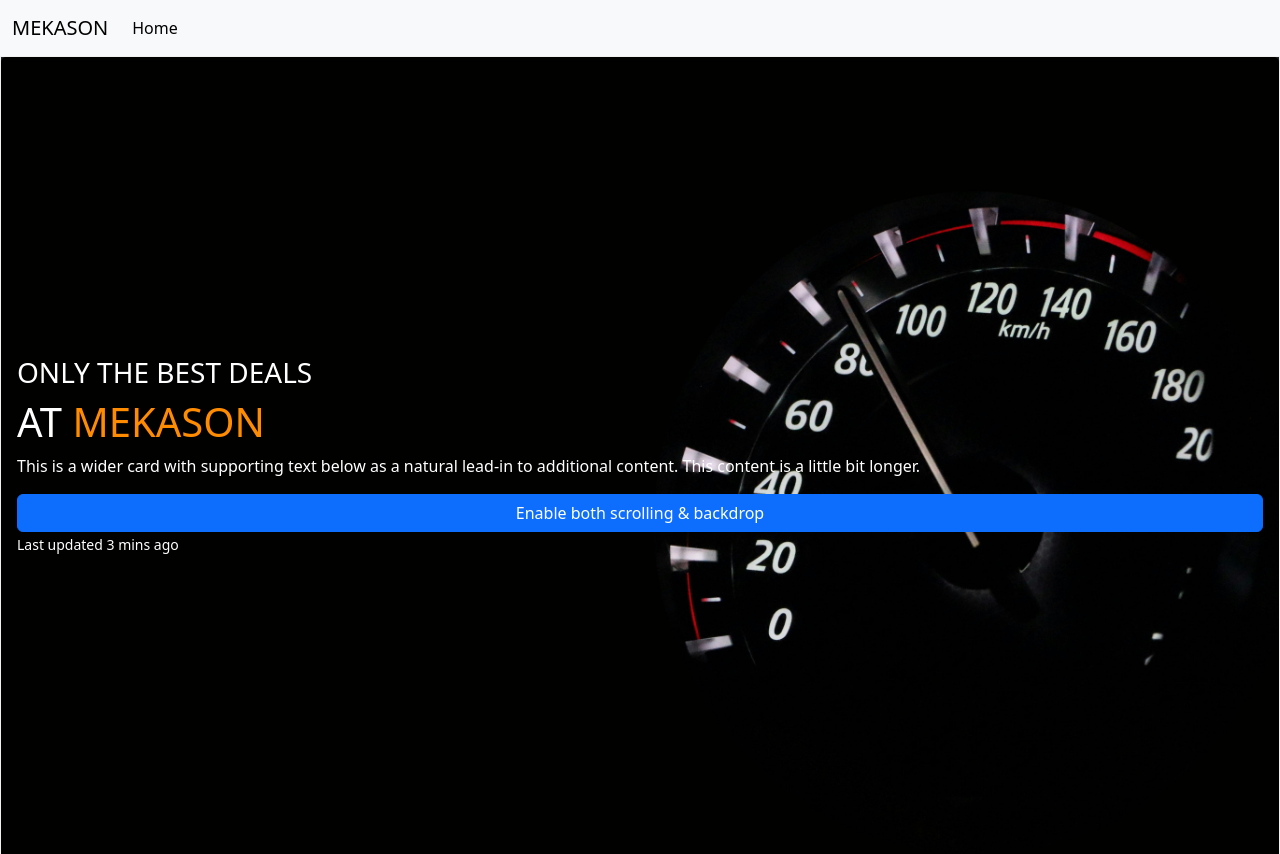
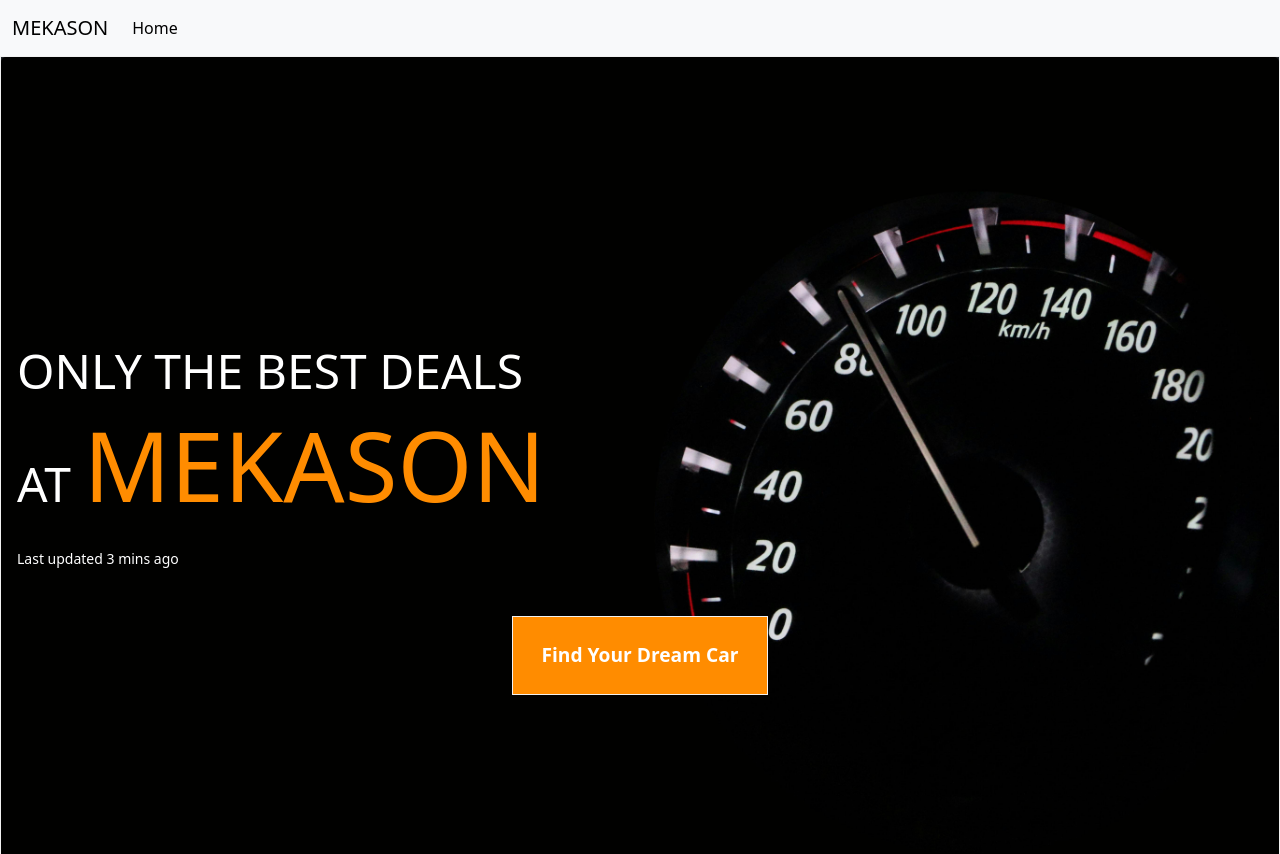
Before and after one commit to awolcat/cars_listing_site, a Django app: page / in a window 1280 px wide. Shown: the top 854 px of the page. Run offline with Django 4.2, Linux system fonts and the light colour scheme; data comes from the database, SQL or seed files in the repository; both versions use the stored data as it was after the commit; some libraries are stand-ins or nearby versions.

```diff
--- a/Mekason/listing_site/templates/base.html
+++ b/Mekason/listing_site/templates/base.html
@@ -7,9 +7,12 @@
     {% block head %}
 
     {% endblock %}
+
+    {% load asset_id %}
+
     <title>Mekason</title>
     <link href="https://cdn.jsdelivr.net/npm/bootstrap@5.3.3/dist/css/bootstrap.min.css" rel="stylesheet" integrity="sha384-QWTKZyjpPEjISv5WaRU9OFeRpok6YctnYmDr5pNlyT2bRjXh0JMhjY6hW+ALEwIH" crossorigin="anonymous">
-    <link href="/static/styles/custom.css" rel="stylesheet">
+    <link href="/static/styles/custom.css?{{ asset_id }}" rel="stylesheet">
   </head>
   <body>
     <nav class="navbar navbar-expand-lg bg-body-tertiary">
--- a/Mekason/listing_site/templates/home.html
+++ b/Mekason/listing_site/templates/home.html
@@ -13,11 +13,10 @@
 
   <div class="card text-bg-dark hero">
      <img src="/static/images/hero.jpg" class="hero-img card-img img-fluid" alt="hero section">
-     <div class="card-img-overlay">
+     <div class="card-img-overlay hero-overlay">
         <h3 class="card-title">ONLY THE BEST DEALS</h3>
-        <h1 class="card-title">AT <span style="color:darkorange">MEKASON</span></h1>
-        <p class="card-text">This is a wider card with supporting text below as a natural lead-in to additional content. This content is a little bit longer.</p>
-        <button class="btn btn-primary" type="button" data-bs-toggle="offcanvas" data-bs-target="#offcanvasWithBothOptions" aria-controls="offcanvasWithBothOptions">Enable both scrolling & backdrop</button>
+        <h1 class="card-title">AT <span class="mekason-span">MEKASON</span></h1>
+        <button class="hero-btn" data-bs-toggle="offcanvas" data-bs-target="#offcanvasWithBothOptions" >Find Your Dream Car</button>
         <p class="card-text"><small>Last updated 3 mins ago</small></p>
      </div>
   </div>
@@ -29,11 +28,15 @@
       <div class="card text-bg-dark">
         <img src="{{ car.photos.0 }}" class="card-img" alt="{{ car.make }} {{ car.model }} {{ car.year }}">
         <div class="card-img-overlay">
-            {% if car.status == 'SOLD' %}
+            {% if car.status == 'sold' %}
             <p class="card-text sold-label">Sold</p>
             {% endif %}
             <p class="card-text price-label">{{car.price}}</p>
         </div>
+      </div>
+      <div class="card-body">
+        <h5 class="card-title">{{ car.make }} {{ car.model }} {{ car.year }}</h5>
+        <p class="card-text">{{ car.description }}</p>
       </div>
     </div>
     {% endfor %}
--- a/Mekason/static/styles/custom.css
+++ b/Mekason/static/styles/custom.css
@@ -32,8 +32,39 @@
     overflow: hidden;
 }
 
-.card-img-overlay {
+.hero-overlay {
     display: flex;
     flex-direction: column;
     justify-content: center;
 }
+
+.hero-overlay h1, h3 {
+    font-size: 3em;
+    margin-bottom: 0.5em;
+}
+
+.mekason-span {
+    color: darkorange;
+    font-size: 2em;
+}
+
+
+.hero-btn {
+    width: 20%;
+    background-color: darkorange;
+    align-self: center;
+    position: absolute;
+    bottom: 20%;
+    border: none;
+    height: 10%;
+    opacity: 1;
+    transition: 0.5s;
+    border:#f1f1f1 1px solid;
+    font-size: larger;
+    font-weight: bold;
+    color: white;
+}
+
+.hero-btn:hover {
+    opacity: 0.2;
+}
```
Also changed, not shown: Mekason/listing_site/templatetags/asset_id.py (added, +10 -0 lines), Mekason/db.sqlite3, Mekason/listing_site/templatetags/__init__.py (added).
